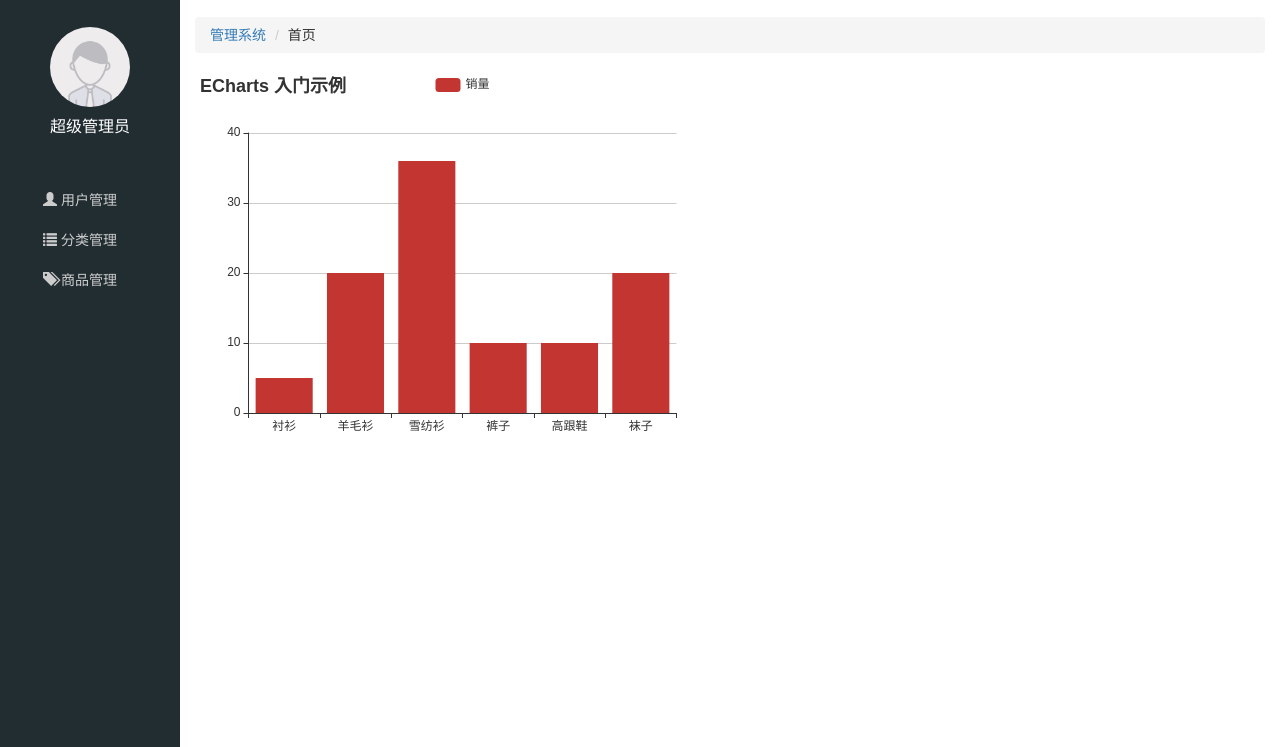
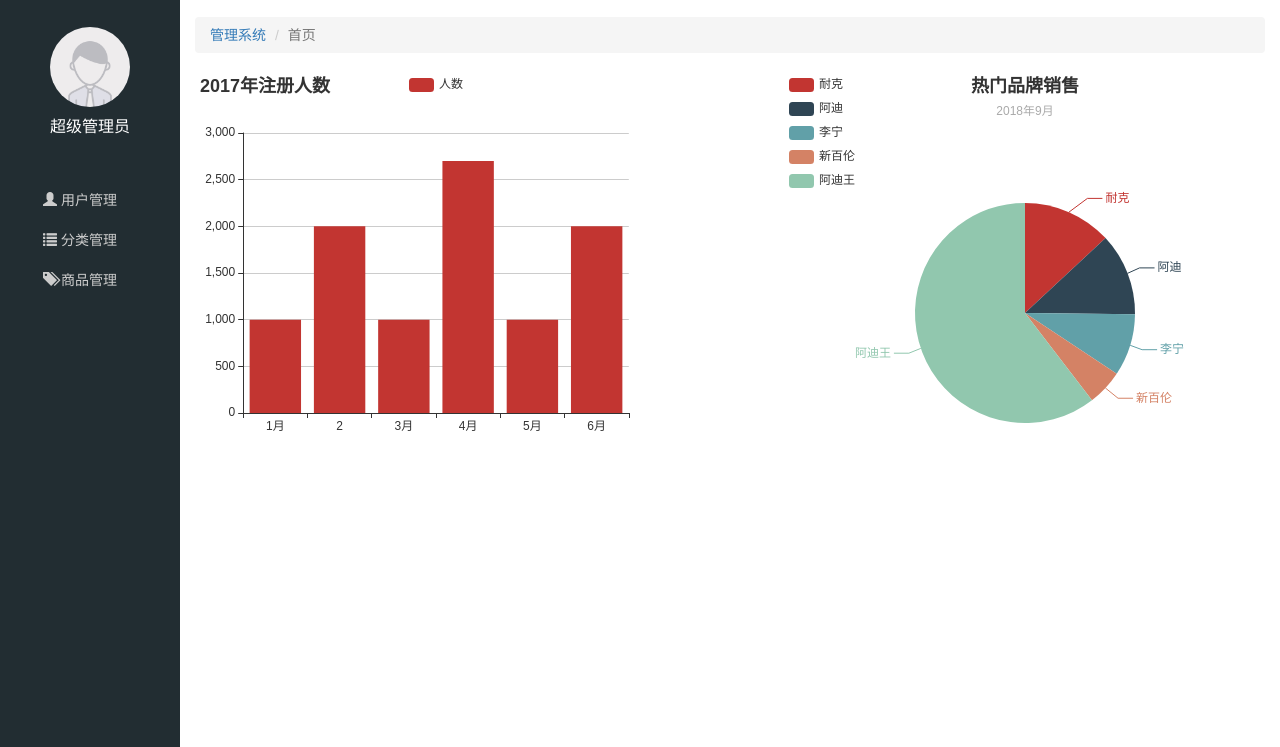
Before and after one commit to 718321790/letao, a website: page public/admin/index.html in a window 1280 px wide. Shown: the part 53-800 px from the top of the page. Drawn offline with Linux system fonts and the light colour scheme.

Commit message:
首页完成

```diff
--- a/public/admin/index.html
+++ b/public/admin/index.html
@@ -62,7 +62,7 @@
                     <li>
                         <a href="#">管理系统</a>
                     </li>
-                    <li>首页</li>
+                    <li class="active">首页</li>
                 </ol>
                 <div class="content clearfix">
                     <div class="pic pull-left" id="pic-left"></div>
--- a/public/admin/js/index.js
+++ b/public/admin/js/index.js
@@ -1,26 +1,69 @@
-$(function(){
-    var myChart = echarts.init(document.getElementById('pic-left'));
+$(function () {
+    var myChart1 = echarts.init(document.getElementById('pic-left'));
 
     // 指定图表的配置项和数据
-        var option = {
+    var option1 = {
         title: {
-                text: 'ECharts 入门示例'
+            text: '2017年注册人数'
         },
         tooltip: {},
         legend: {
-                data:['销量']
+            data: ['人数']
         },
         xAxis: {
-                data: ["衬衫","羊毛衫","雪纺衫","裤子","高跟鞋","袜子"]
+            data: ["1月", "2", "3月", "4月", "5月", "6月"]
         },
         yAxis: {},
         series: [{
-                name: '销量',
+            name: '人数',
             type: 'bar',
-                data: [5, 20, 36, 10, 10, 20]
+            data: [1000, 2000, 1000, 2700, 1000, 2000]
         }]
     };
 
     // 使用刚指定的配置项和数据显示图表。
-        myChart.setOption(option);
+    myChart1.setOption(option1)
+
+
+    var myChart2 = echarts.init(document.getElementById('pic-right'))
+    var option2 = {
+        title: {
+            text: '热门品牌销售',
+            subtext: '2018年9月',
+            x: 'center'
+        },
+        tooltip: {
+            trigger: 'item',
+            formatter: "{a} <br/>{b} : {c} ({d}%)"
+        },
+        legend: {
+            orient: 'vertical',
+            left: 'left',
+            data: ['耐克', '阿迪', '李宁', '新百伦', '阿迪王']
+        },
+        series: [
+            {
+                name: '访问来源',
+                type: 'pie',
+                radius: '55%',
+                center: ['50%', '60%'],
+                data: [
+                    { value: 335, name: '耐克' },
+                    { value: 310, name: '阿迪' },
+                    { value: 234, name: '李宁' },
+                    { value: 135, name: '新百伦' },
+                    { value: 1548, name: '阿迪王' }
+                ],
+                itemStyle: {
+                    emphasis: {
+                        shadowBlur: 10,
+                        shadowOffsetX: 0,
+                        shadowColor: 'rgba(0, 0, 0, 0.5)'
+                    }
+                }
+            }
+        ]
+    }
+    // 使用刚指定的配置项和数据显示图表。
+    myChart2.setOption(option2)
 })
--- a/public/admin/less/index.less
+++ b/public/admin/less/index.less
@@ -91,9 +91,12 @@
             font-size: 16px;
         }
     }
+    .breadcrumb .active{
+        color: #777;
+    }
     .content{
         .pic{
-            width: 50%;
+            width: 45%;
             height: 400px;
         }
     }
```
Also changed, not shown: public/admin/category.html (+1 -1 lines), public/admin/first.html (+1 -1 lines), public/admin/second.html (+1 -1 lines), public/admin/user.html (+1 -1 lines), public/admin/css/index.css. Lines whose indentation alone changed are shown as unchanged.
